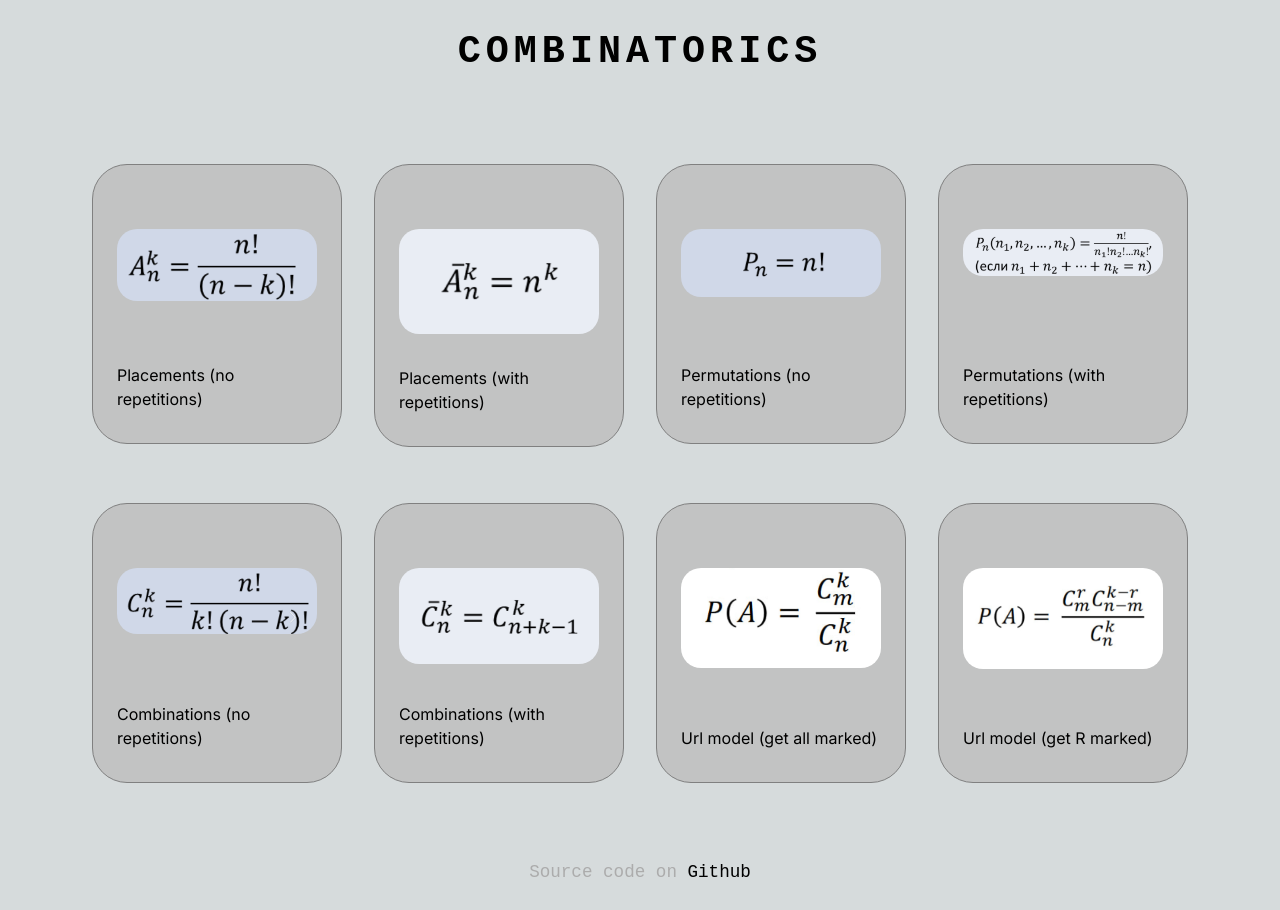
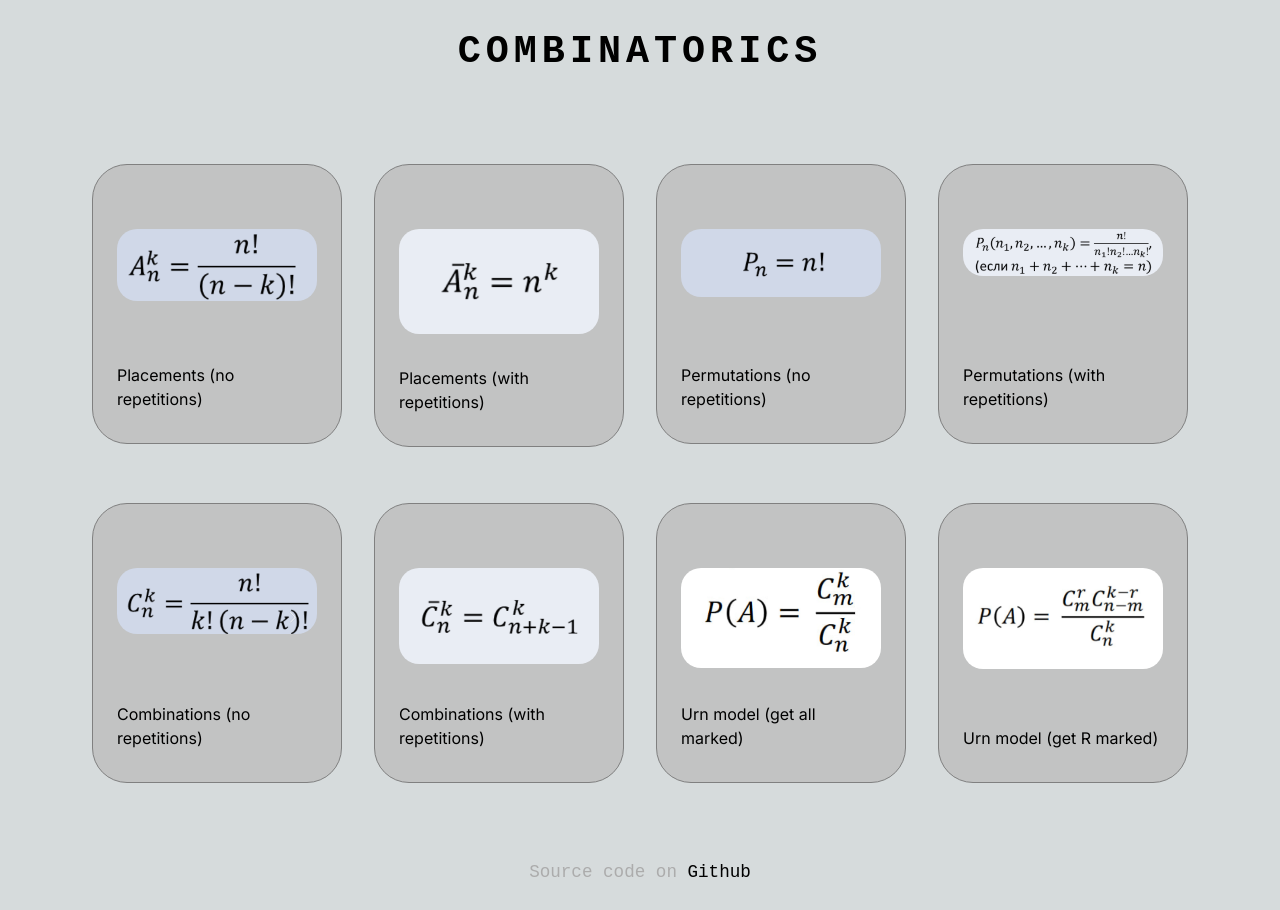
Before and after one commit to vaihdass/combinatorics, a Next.js app: page / in a window 1280 px wide. Built offline with nearby package versions, Linux system fonts and the light colour scheme.

Commit message:
Fix text titles

```diff
--- a/app/page.tsx
+++ b/app/page.tsx
@@ -34,12 +34,12 @@ const cards: CardProps[] = [
   },
   {
     imgPath: "/urn_all.png",
-    title: "Url model (get all marked)",
+    title: "Urn model (get all marked)",
     path: "/urn_all_marked"
   },
   {
     imgPath: "/urn_part.png",
-    title: "Url model (get R marked)",
+    title: "Urn model (get R marked)",
     path: "/urn_part_marked"
   },
 ];
```
